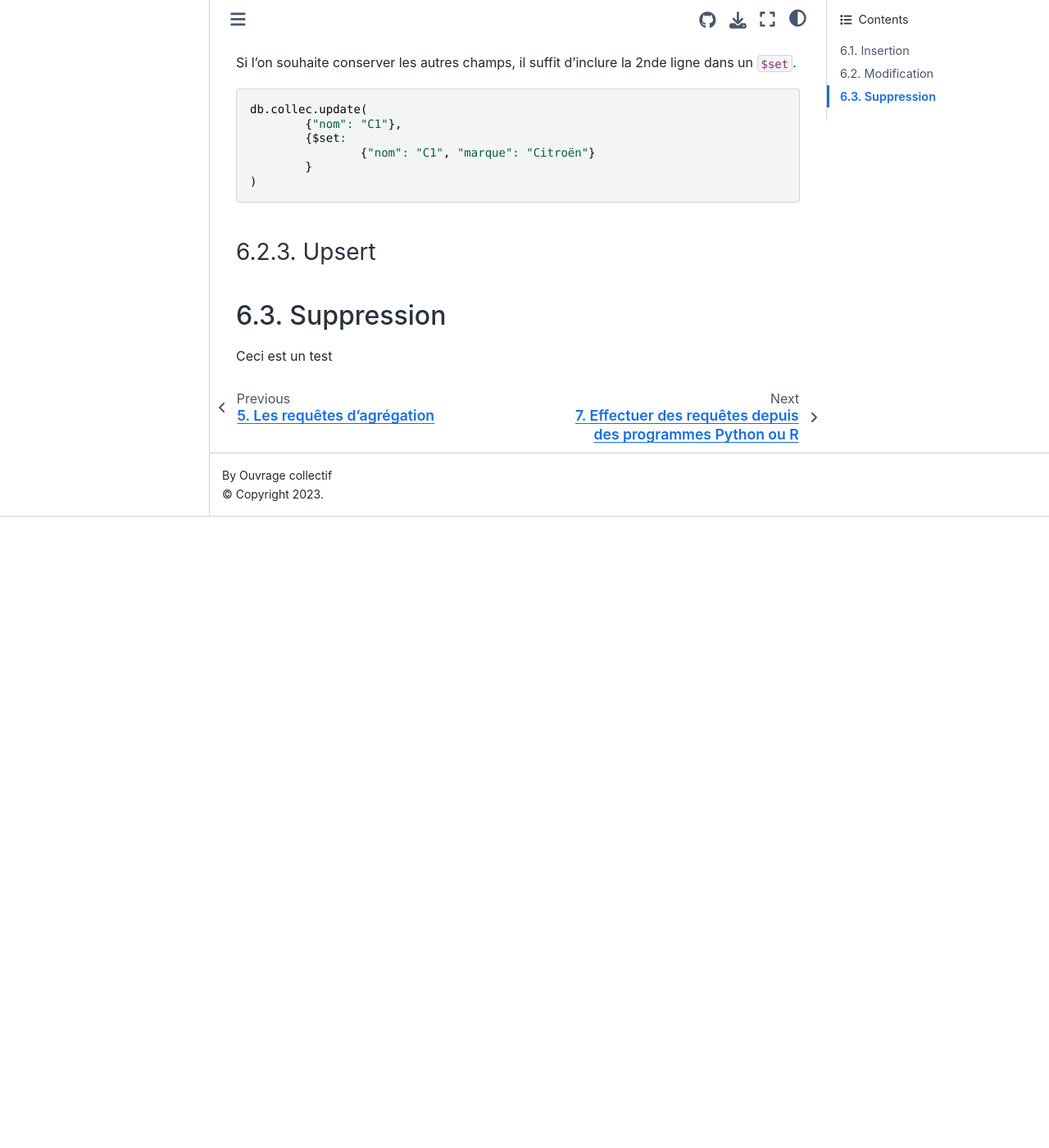
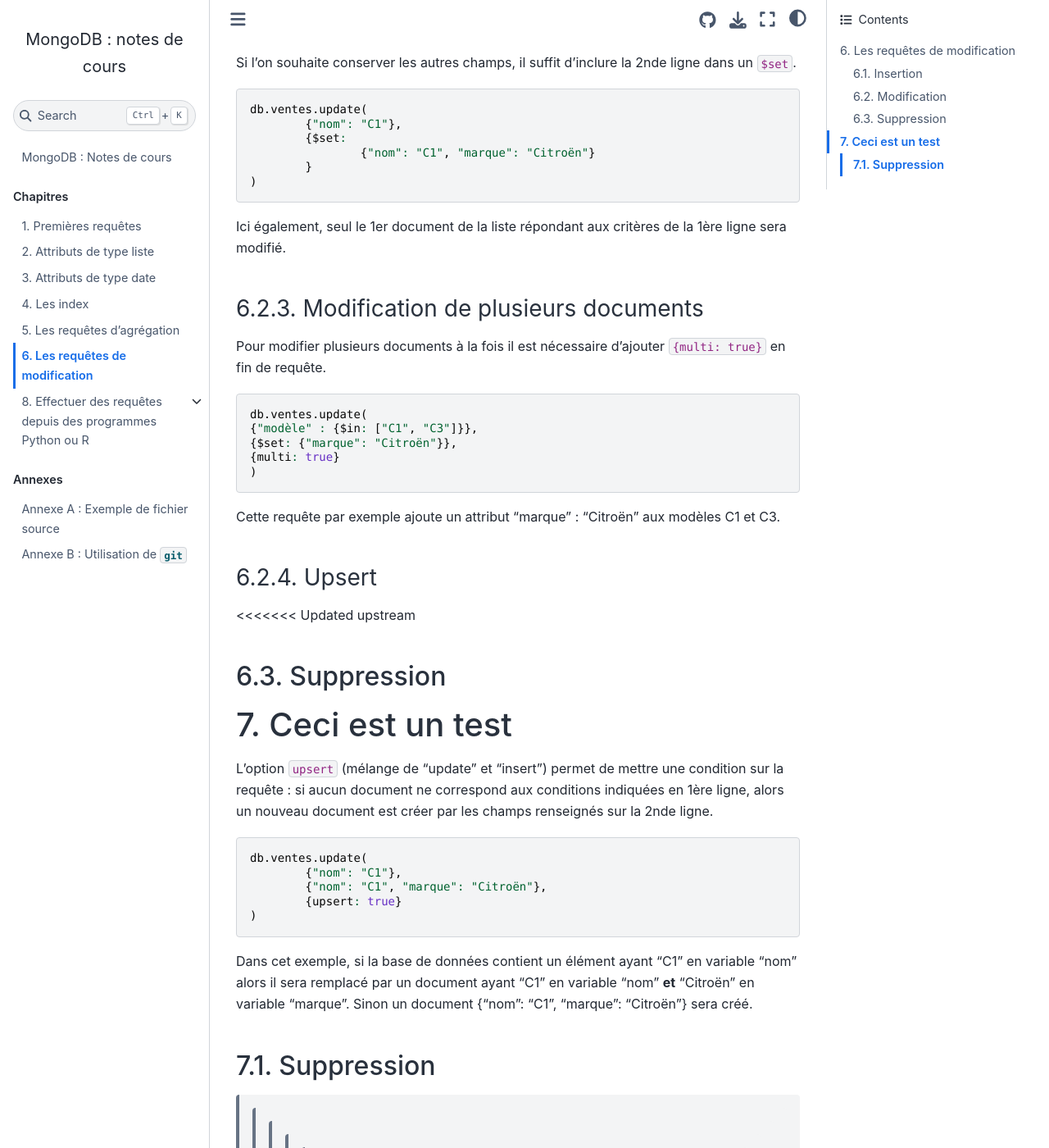
Before and after one commit to rtavenar/mongo_book, a Jupyter Book: the page built from content/06_modif.md, in a window 1280 px wide and 1400 px high, scrolled down 1010 px. Shown: the whole window at 82% size. Built offline with Jupyter Book 1.0.4 settings and Sphinx 7.4.7 and the Sphinx Book theme 1.1.4, drawn with Linux system fonts in a browser that asks for light colours; before the commit the page ends 1640 px from its top, so only the background shows below that; some of the changed text lies outside the part shown.

Commit message:
Update 06_modif.md

````diff
--- a/content/06_modif.md
+++ b/content/06_modif.md
@@ -27,36 +27,60 @@
 ```{js echo = true, results = 'hide'}
 use voitures
 ```
-Création d'une nouvelle collection au sein de la base sélectionnés.
+Création d'une nouvelle ventestion au sein de la base sélectionnés.
 
 ```js
-db.createCollection("ventes")
+db.createventestion("ventes")
 ```
 
 
 ## Modification
 ### Remplacement d'un document
 ```javascript
-db.collec.update(
+db.ventes.update(
 	{"nom": "C1"},
 	{"nom": "C1", "marque": "Citroën"}
 )
 ```
-Les documents sélectionnés sur la 1ère ligne sont supprimés et remplacés selon les champs renseignés sur la 2nde ligne. Les champs qui ne sont pas renseignés sont donc supprimés.
+Le document sélectionné sur la 1ère ligne est supprimé et remplacé selon les champs renseignés sur la 2nde ligne. Les champs qui ne sont pas renseignés sont donc supprimés. Seul le 1er document de la liste sera modifié.
 
-### Modification d'un ou plusieurs documents
+### Modification d'un document
 Si l'on souhaite conserver les autres champs, il suffit d'inclure la 2nde ligne dans un `$set`.
 ```javascript
-db.collec.update(
+db.ventes.update(
 	{"nom": "C1"},
 	{$set:
 		{"nom": "C1", "marque": "Citroën"}
 	}
 )
 ```
+Ici également, seul le 1er document de la liste répondant aux critères de la 1ère ligne sera modifié.
 
+### Modification de plusieurs documents
+Pour modifier plusieurs documents à la fois il est nécessaire d'ajouter `{multi: true}` en fin de requête.
+```javascript
+db.ventes.update(
+{"modèle" : {$in: ["C1", "C3"]}},
+{$set: {"marque": "Citroën"}},
+{multi: true}
+)
+```
+Cette requête par exemple ajoute un attribut "marque" : "Citroën" aux modèles C1 et C3.
 ### Upsert
+<<<<<<< Updated upstream
 
 ## Suppression
 
 Ceci est un test
+=======
+L'option `upsert` (mélange de "update" et "insert") permet de mettre une condition sur la requête : si aucun document ne correspond aux conditions indiquées en 1ère ligne, alors un nouveau document est créer par les champs renseignés sur la 2nde ligne.
+```javascript
+db.ventes.update(
+	{"nom": "C1"},
+	{"nom": "C1", "marque": "Citroën"},
+	{upsert: true}
+)
+```
+Dans cet exemple, si la base de données contient un élément ayant "C1" en variable "nom" alors il sera remplacé par un document ayant "C1" en variable "nom" **et** "Citroën" en variable "marque". Sinon un document {"nom": "C1", "marque": "Citroën"} sera créé.
+## Suppression
+>>>>>>> Stashed changes
````
